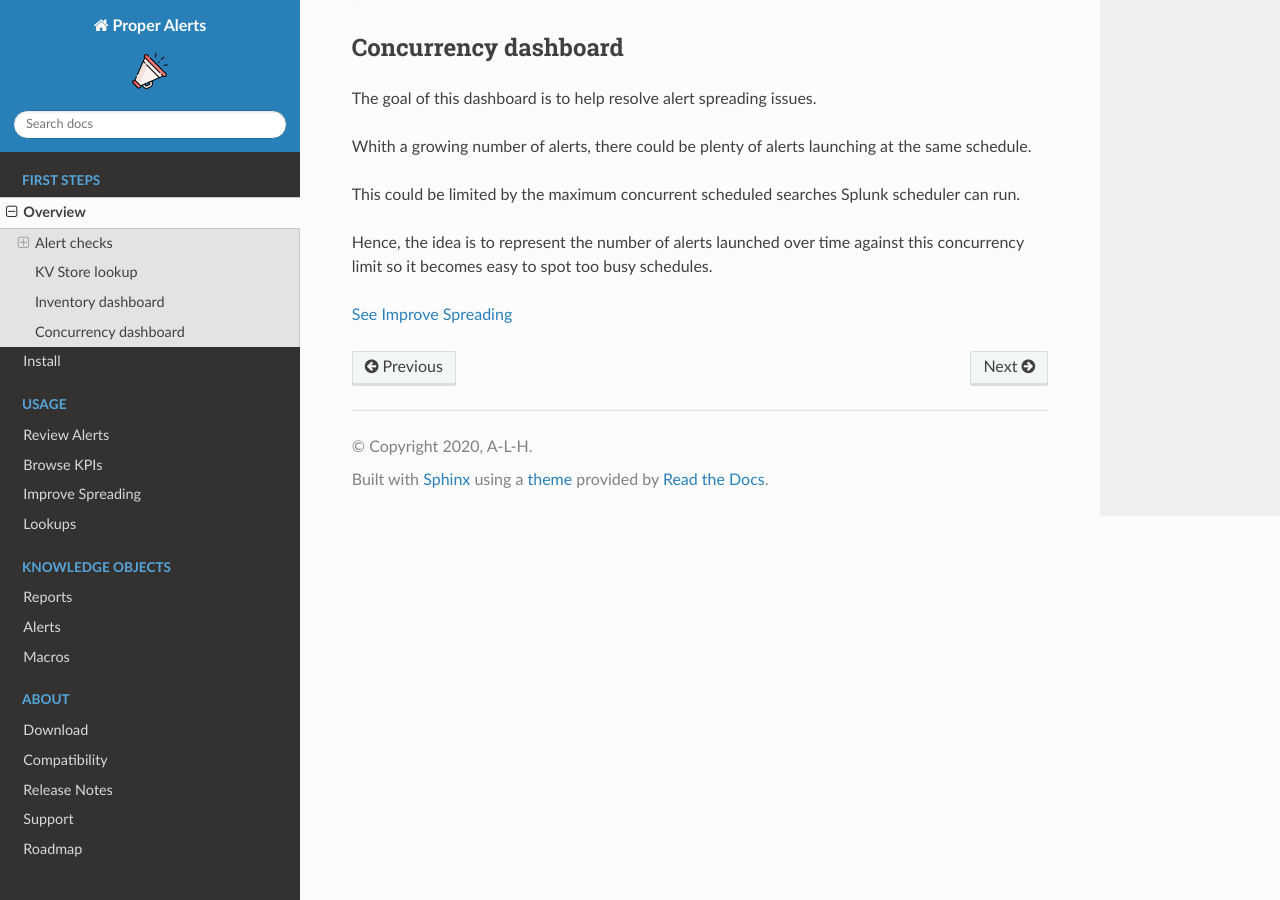
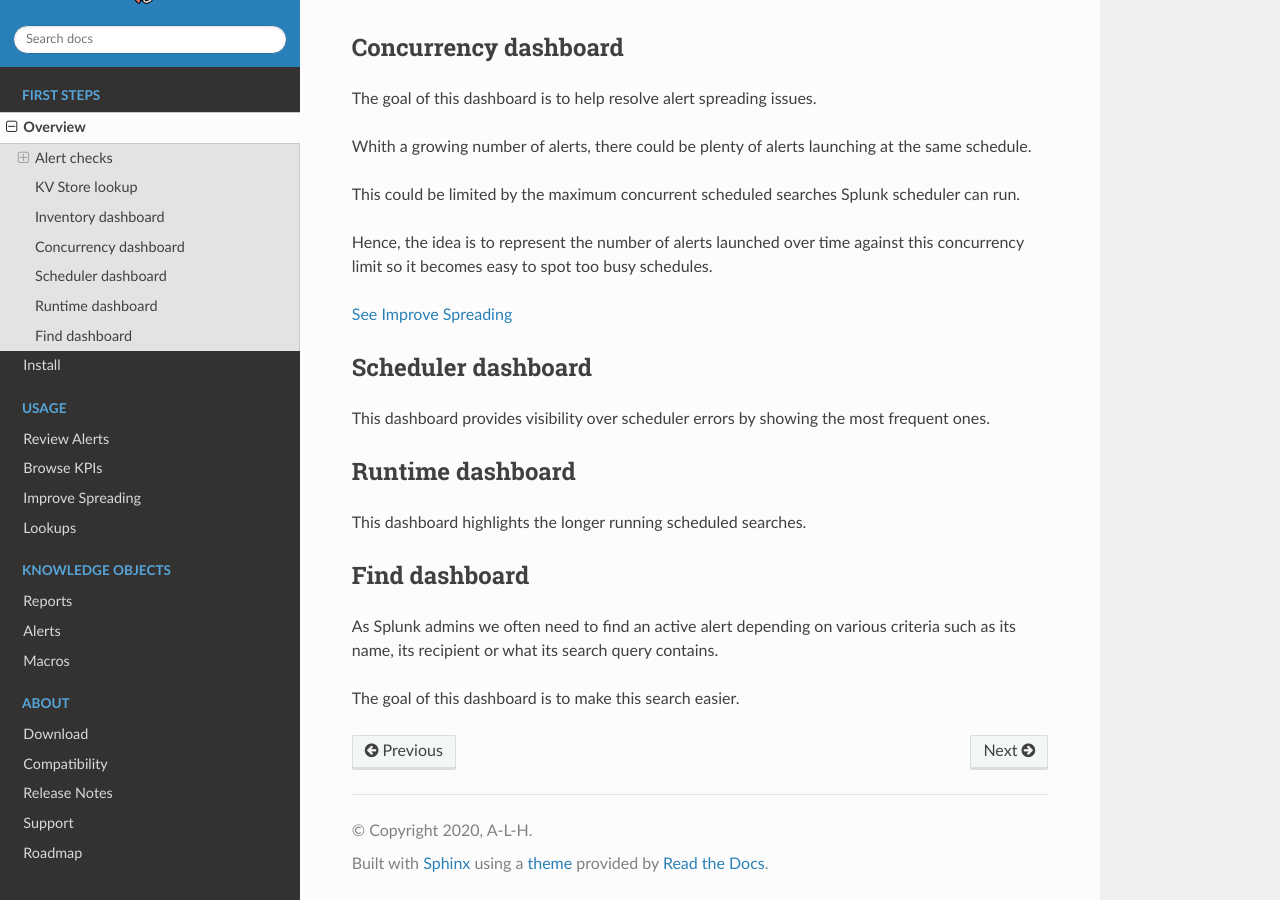
Before and after one commit to a-l-h/splunk-app-proper-alerts, a Sphinx documentation site: the page built from doc/overview.rst, in a window 1280 px wide and 900 px high, scrolled down 2244 px. Built offline with Sphinx 7.4.7 and the Read the Docs theme 2.0.0, drawn with Linux system fonts in a browser that asks for light colours; cross-references to code outside the pages are shown as plain code.

Commit message:
Update overview.rst

```diff
--- a/doc/overview.rst
+++ b/doc/overview.rst
@@ -112,3 +112,20 @@ This could be limited by the maximum concurrent scheduled searches Splunk schedu
 Hence, the idea is to represent the number of alerts launched over time against this concurrency limit so it becomes easy to spot too busy schedules.
 
 :ref:`See Improve Spreading<Improve Spreading>`
+
+Scheduler dashboard
+-------------------
+
+This dashboard provides visibility over scheduler errors by showing the most frequent ones.
+
+Runtime dashboard
+-----------------
+
+This dashboard highlights the longer running scheduled searches.
+
+Find dashboard
+--------------
+
+As Splunk admins we often need to find an active alert depending on various criteria such as its name, its recipient or what its search query contains.
+
+The goal of this dashboard is to make this search easier.
```
